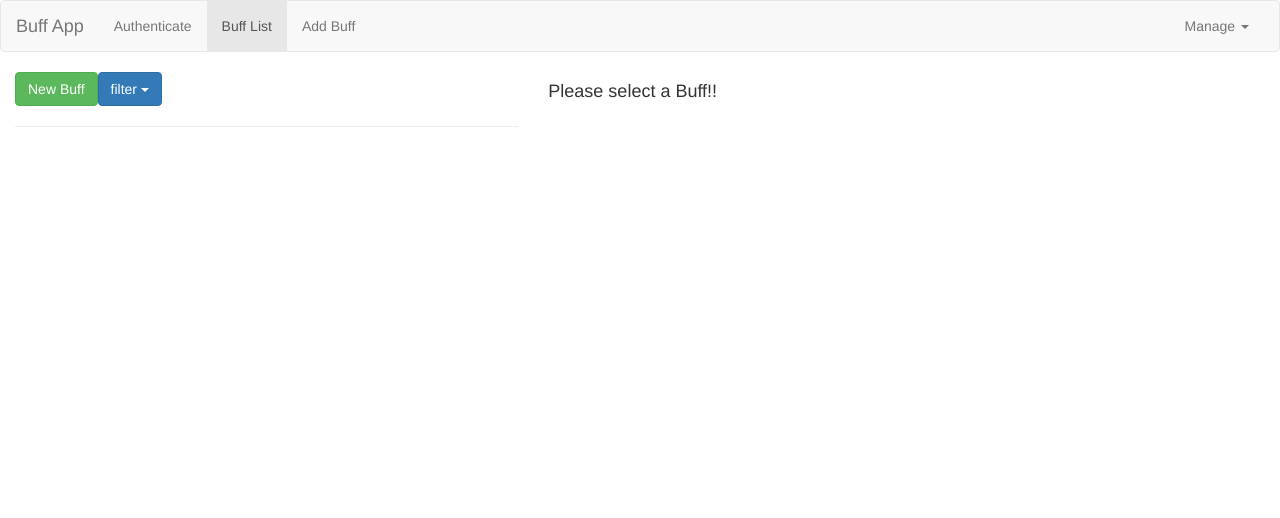
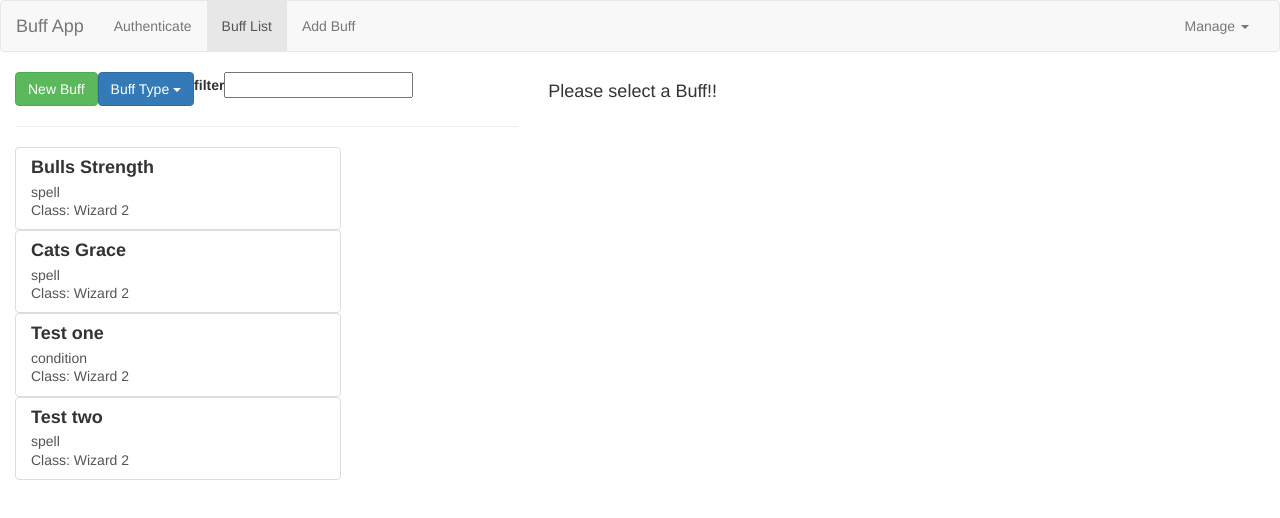
Before and after one commit to Niour/my-Dnd-post, an Angular app: page /buff-list in a window 1280 px wide. Shown: the top 518 px of the page. Built offline with nearby package versions, Linux system fonts and the light colour scheme.

Commit message:
Minor changes to pipes
Added a filter pipe for the name also

```diff
--- a/src/app/buffs/buff-list/buff-list.component.html
+++ b/src/app/buffs/buff-list/buff-list.component.html
@@ -2,9 +2,10 @@
 <div class="btn-group" dropdown>
     <button id="button-basic" dropdownToggle type="button" class="btn btn-primary dropdown-toggle"
           aria-controls="dropdown-basic">
-          {{selected ? selected : 'filter'}} <span class="caret"></span>
+          {{selected ? selected : 'Buff Type'}} <span class="caret"></span>
   </button>
-
+  <label for="filter">filter</label>
+  <input id="filter" type="text" [(ngModel)]="filteredType">
   <ul id="dropdown-basic" *dropdownMenu class="dropdown-menu"
       role="menu" aria-labelledby="button-basic">
     <li role="menuitem" *ngFor="let item of buffTypes; let i = index ">
@@ -19,7 +20,7 @@
 <div class="row">
         <div class="col-xs-8">
             <app-buff-item-ii
-            *ngFor="let buffEl of buffs | filter:selected:'type'"
+            *ngFor="let buffEl of buffs | filter:selected:'type' | filter:filteredType:'name'"
             [buff]="buffEl"
             [index]="getindex(buffEl.id)"
             >
--- a/src/app/buffs/buff-list/buff-list.component.ts
+++ b/src/app/buffs/buff-list/buff-list.component.ts
@@ -14,6 +14,7 @@ export class BuffListComponent implements OnInit, OnDestroy {
   buffTypes = ['spell', 'condition', 'Class ab.', 'mode'];
   buffs: Buff[];
   subscription: Subscription;
+  filteredType: string;
 
   constructor(private buffService: BuffService,
               private router: Router,
--- a/src/app/pipes/filter.pipe.ts
+++ b/src/app/pipes/filter.pipe.ts
@@ -1,17 +1,21 @@
 import { Pipe, PipeTransform } from '@angular/core';
 
 @Pipe({
-  name: 'filter'
+  name: 'filter',
+  pure: false
 })
 export class FilterPipe implements PipeTransform {
 
   transform(value: any, filterString: string, propName: string): any {
+    if (filterString === undefined) {
+      filterString = '';
+    }
     if (value.length === 0 || value === '') {
       return value;
     }
     const resultArray = [];
     for (const item of value) {
-      if (item[propName] === filterString) {
+      if (item[propName].toUpperCase().includes(filterString.toUpperCase())) {
         resultArray.push(item);
       }
     }
```
